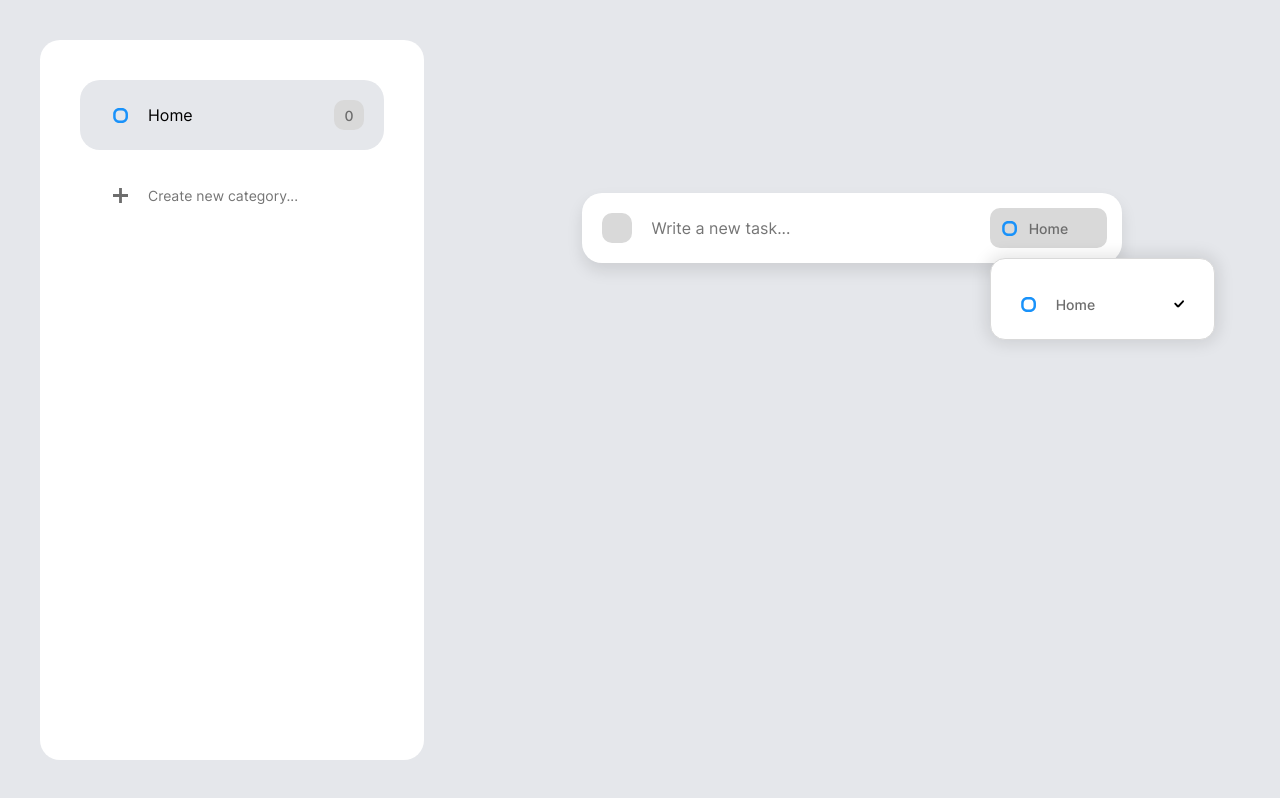
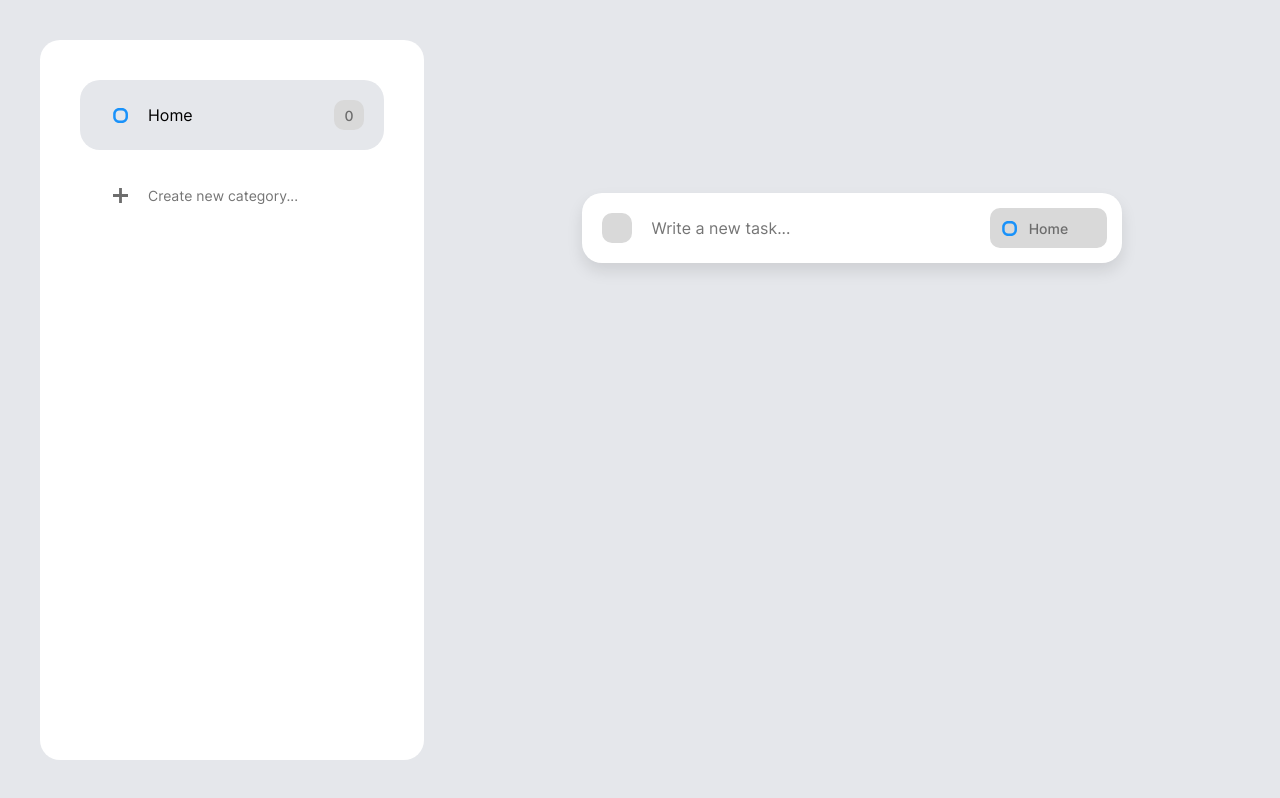
Before and after one commit to Green-Bubble/dona-clone, a React (Vite) app: page / in a window 1280 px wide. Built offline with nearby package versions, Linux system fonts and the light colour scheme.

Commit message:
fix: initial select state

```diff
--- a/src/components/Main/index.tsx
+++ b/src/components/Main/index.tsx
@@ -24,7 +24,7 @@ function Main() {
   const [content, setContent] = useState("");
   const [checked, setChecked] = useState(false);
   const [category, setCategory] = useState<CategoryProps>(categories[0]);
-  const [isSelectingCategory, setIsSelectingCategory] = useState(true);
+  const [isSelectingCategory, setIsSelectingCategory] = useState(false);
 
   const inputRef = useRef<HTMLInputElement>(null);
 
```
